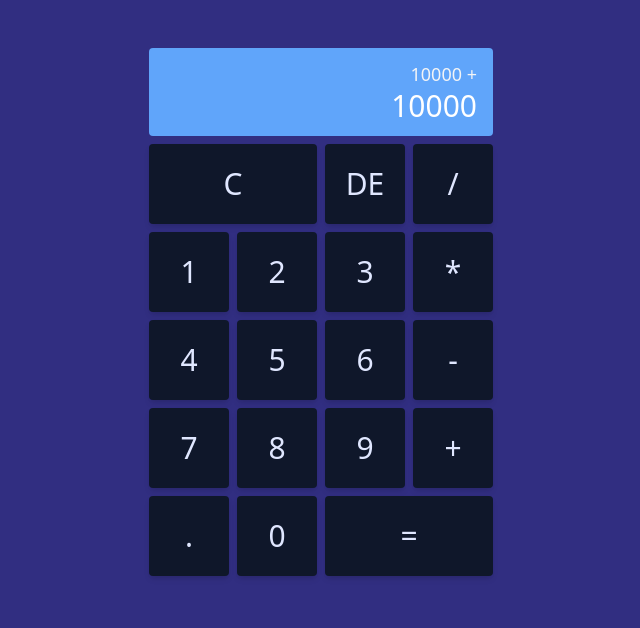
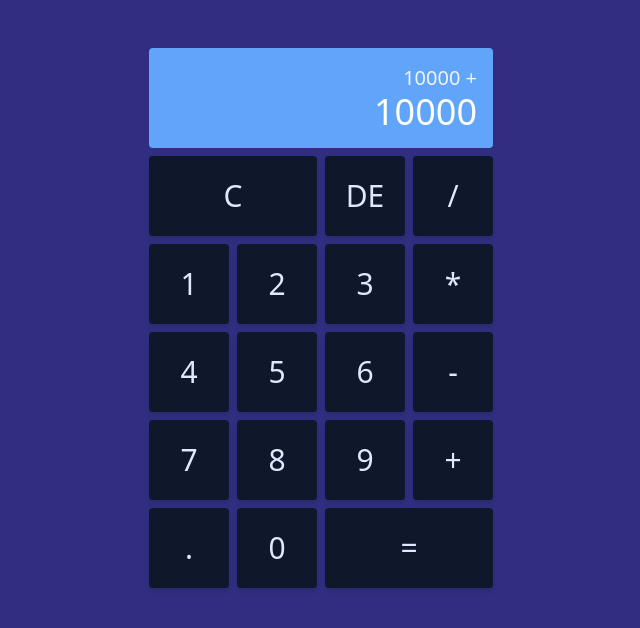
Before and after one commit to al-imam/calculator, a React (Vite) app: page / in a window 1280 px wide. Shown: the top 628 px of the page, without its empty margins (319-959 px from the left). Built offline with nearby package versions, Linux system fonts and the light colour scheme.

Commit message:
change font and padding size

```diff
--- a/src/App.tsx
+++ b/src/App.tsx
@@ -4,9 +4,9 @@ import P from "./components/P";
 function App() {
   return (
     <main className="mt-12 grid justify-center gap-2 grid-template">
-      <section className="col-span-full bg-blue-400 flex flex-col justify-center items-end px-4 py-2 rounded">
-        <P classes="text-lg text-gray-100">10000 + {/* demo text */}</P>
-        <P classes="text-3xl text-white">10000 {/* demo text */}</P>
+      <section className="col-span-full bg-blue-400 flex flex-col justify-center items-end p-4 rounded">
+        <P classes="text-xl text-gray-100">10000 + {/* demo text */}</P>
+        <P classes="text-4xl text-white">10000 {/* demo text */}</P>
       </section>
       <Button click={() => {}} value="C" span="col-span-2" />
       <Button click={() => {}} value="DE" />
```
